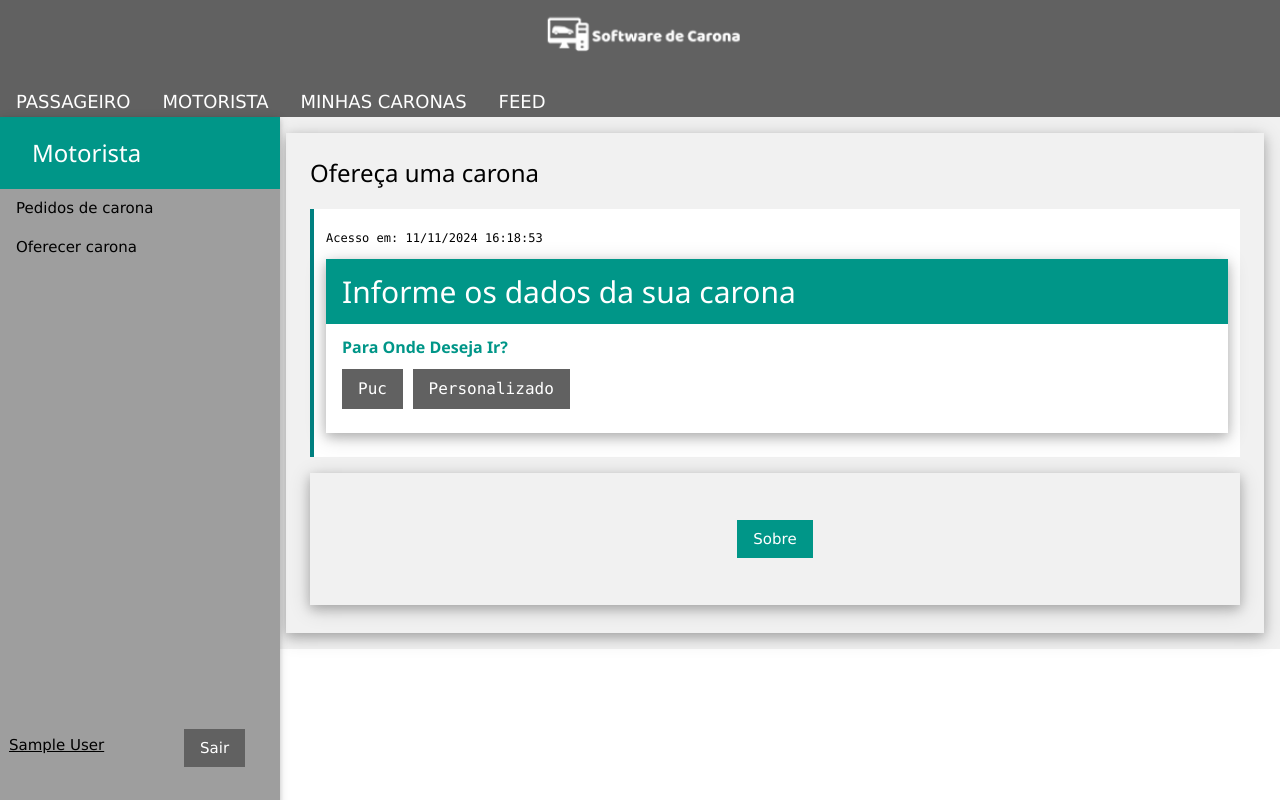
After one commit to Passossss/SoftDeCarona, a PHP site: page /oferecidasRegistrar.php in a window 1280 px wide. The commit adds this page. Run offline with PHP 8.4, Linux system fonts and the light colour scheme; the visitor is signed in with stand-in values (Sample User, id 1).

Commit message:
ajust432143

```diff
--- /dev/null
+++ b/oferecidasRegistrar.php
@@ -0,0 +1,168 @@
+<!DOCTYPE html>
+    <!--
+     Software de Carona
+
+    -->
+<html>
+<head>
+
+    <title>Software de Carona</title>
+    <link rel="icon" type="image/png" href="imagens/logoSoftwareCarona.png" />
+    <meta name="viewport" content="width=device-width, initial-scale=1">
+    <link rel="stylesheet" href="https://www.w3schools.com/w3css/4/w3.css">
+    <style>
+        .w3-theme {
+            color: #ffff !important;
+            background-color: #380077 !important
+        }
+
+        .w3-code {
+            border-left: 4px solid teal;
+        }
+
+        .myMenu {
+            margin-bottom: 150px
+        }
+        select {
+            width:200px;
+        }
+    </style>
+</head>
+<body  onload="w3_show_nav('menuMotor')">
+<!-- Inclui MENU.PHP  -->
+<?php require 'menu.php';?>
+
+<!-- Conteúdo Principal: deslocado paa direita em 270 pixels quando a sidebar é visível -->
+<div class="w3-main w3-container w3-light-grey" style="margin-left:270px;margin-top:117px;">
+
+    <div class="w3-panel w3-padding-large w3-card-4 w3-light-grey">
+        <h1 class="w3-xlarge">Ofereça uma carona</h1>
+
+        <p class="w3-large">
+            <div class="w3-code cssHigh notranslate">
+                <!-- Acesso em:-->
+                <?php
+
+                date_default_timezone_set("America/Sao_Paulo");
+                $data = date("d/m/Y H:i:s", time());
+                echo "<p class='w3-small' > ";
+                echo "Acesso em: ";
+                echo $data;
+                echo "</p> "
+                ?>
+
+                <div class="w3-responsive w3-card-4">
+                    <div class="w3-container w3-teal">
+                        <h2>Informe os dados da sua carona</h2>
+                    </div>
+                    <form class="w3-container" action="oferecidasRegistrar_exe.php" method="post" name="FormCarona">
+						<input type="hidden" id="acaoForm" name="acaoForm" value="Carona">
+
+                        <div>
+                            <label class="w3-text-teal"><h6><b>Para Onde Deseja Ir?</b></h6></label>
+                            <input type="button" value="Puc" class="w3-button w3-dark-grey w3-hover-white" onclick="destinoPuc()" id="btnPuc">
+                            <input type="button" value="Personalizado" class="w3-button w3-dark-grey w3-hover-white" onclick="partidaPuc()" id="btnPersonal">
+                        </div>
+
+
+                        <div id='optPuc_EndAtual' style="display:none">
+                            <label class="w3-text-teal"><h6><b>Insira seu local atual</b></h6></label>
+                            <input id="inputPuc_EndAtual" class="w3-input w3-border w3-light-grey" name="localPartida_Puc" type="text"
+                                title="Insira o endereço de partida.">
+                        </div>
+                        <div id="optPuc_Bloco" style="display: none">
+                            <label class="w3-text-teal"><h6><b>Para qual Portão/Bloco deseja ir?</b></h6></label>
+                            <select name="localDestino_Puc" id="inputPuc_Bloco" class="w3-white w3-border w3-padding">
+                                <option value="Escolha">Escolha</option>
+                                <optgroup label="Bloco">
+                                    <option value="PUC-Bloco Amarelo">Bloco Amarelo</option>
+                                    <option value="PUC-Bloco Azul">Bloco Azul</option>
+                                    <option value="PUC-Bloco Vermelho">Bloco Vermelho</option>
+                                    <option value="PUC-Bloco Laranja">Bloco Laranja</option>
+                                    <option value="PUC-Bloco Verde">Bloco Verde</option>
+                                </optgroup>
+                                <optgroup label="Portão">
+                                    <option value="PUC-Portão 1">Portão 1</option>
+                                    <option value="PUC-Portão 2">Portão 2</option>
+                                    <option value="PUC-Portão 3">Portão 3</option>
+                                    <option value="PUC-Portão 4">Portão 4</option>
+                                </optgroup>
+                            </select>
+                        </div>
+
+                        <div id="optPersonal_Bloco" style="display: none">
+                            <label class="w3-text-teal"><h6><b>Em qual Portão/Bloco você está?</b></h6></label>
+                            <select name="localPartida_Personal" id="inputPersonal_Bloco" class="w3-white w3-border w3-padding">
+                                <option value="Escolha">Escolha</option>
+                                <optgroup label="Bloco">
+                                    <option value="PUC-Bloco Amarelo">Bloco Amarelo</option>
+                                    <option value="PUC-Bloco Azul">Bloco Azul</option>
+                                    <option value="PUC-Bloco Vermelho">Bloco Vermelho</option>
+                                    <option value="PUC-Bloco Laranja">Bloco Laranja</option>
+                                    <option value="PUC-Bloco Verde">Bloco Verde</option>
+                                </optgroup>
+                                <optgroup label="Portão">
+                                    <option value="PUC-Portão 1">Portão 1</option>
+                                    <option value="PUC-Portão 2">Portão 2</option>
+                                    <option value="PUC-Portão 3">Portão 3</option>
+                                    <option value="PUC-Portão 4">Portão 4</option>
+                                </optgroup>
+                            </select>
+                        </div>
+                        <div id="optPersonal_Destino" style="display: none">
+                            <label class="w3-text-teal"><h6><b>Insira o endereço de destino</b></h6></label>
+                            <input id="inputPersonal_Destino" class="w3-input w3-border w3-light-grey " name="localDestino_Personal" type="text"
+                                title="Insira o endereço de destino.">
+                        </div>
+
+                        </br>
+                        <div>
+                        <div id="divButtons" style="display: none">
+                            <input type="submit" value="Oferecer" class="w3-btn w3-teal" name="pedidoRegistrar">
+                            <input type="button" value="Cancelar" class="w3-btn w3-teal" onclick="window.location.href='oferecidasListar.php'"></p>
+                        </div>
+                    </form>
+				</div>
+
+			</div>
+		</p>
+	</div>
+
+
+	<footer class="w3-panel w3-padding-32 w3-card-4 w3-light-grey w3-center">
+    <p>
+        <nav>
+            <a class="w3-button w3-teal w3-hover-white"
+               onclick="document.getElementById('id01').style.display='block'">Sobre</a>
+        </nav>
+    </p>
+	</footer>
+
+<!-- FIM PRINCIPAL -->
+</div>
+
+<script>
+        function destinoPuc(){
+            document.getElementById('optPuc_EndAtual').style.display='block';
+            document.getElementById('optPuc_Bloco').style.display='block';
+            document.getElementById('divButtons').style.display='block';
+            document.getElementById('inputPuc_EndAtual').setAttribute("required", "required");
+            document.getElementById('inputPuc_Bloco').setAttribute("required", "required");
+            document.getElementById('btnPersonal').remove();
+
+        }
+        function partidaPuc(){
+            document.getElementById('optPersonal_Bloco').style.display='block';
+            document.getElementById('optPersonal_Destino').style.display='block';
+            document.getElementById('divButtons').style.display='block';
+            document.getElementById('inputPersonal_Bloco').setAttribute("required", "required");
+            document.getElementById('inputPersonal_Destino').setAttribute("required", "required");
+            document.getElementById('btnPuc').remove();
+    }
+
+</script>
+
+<!-- Inclui RODAPE.PHP  -->
+<?php require 'rodape.php';?>
+</body>
+</html>
```
Also changed, not shown: oferecidasRegistrar_exe.php (+122 -0 lines), oferecidaConfirmar.php (indentation only), oferecidaConfirmar_exe.php (indentation only), oferecidaExcluir.php (indentation only), oferecidaExcluir_exe.php (indentation only), oferecidaRegistrar.php (indentation only), oferecidasListar.php (indentation only).
